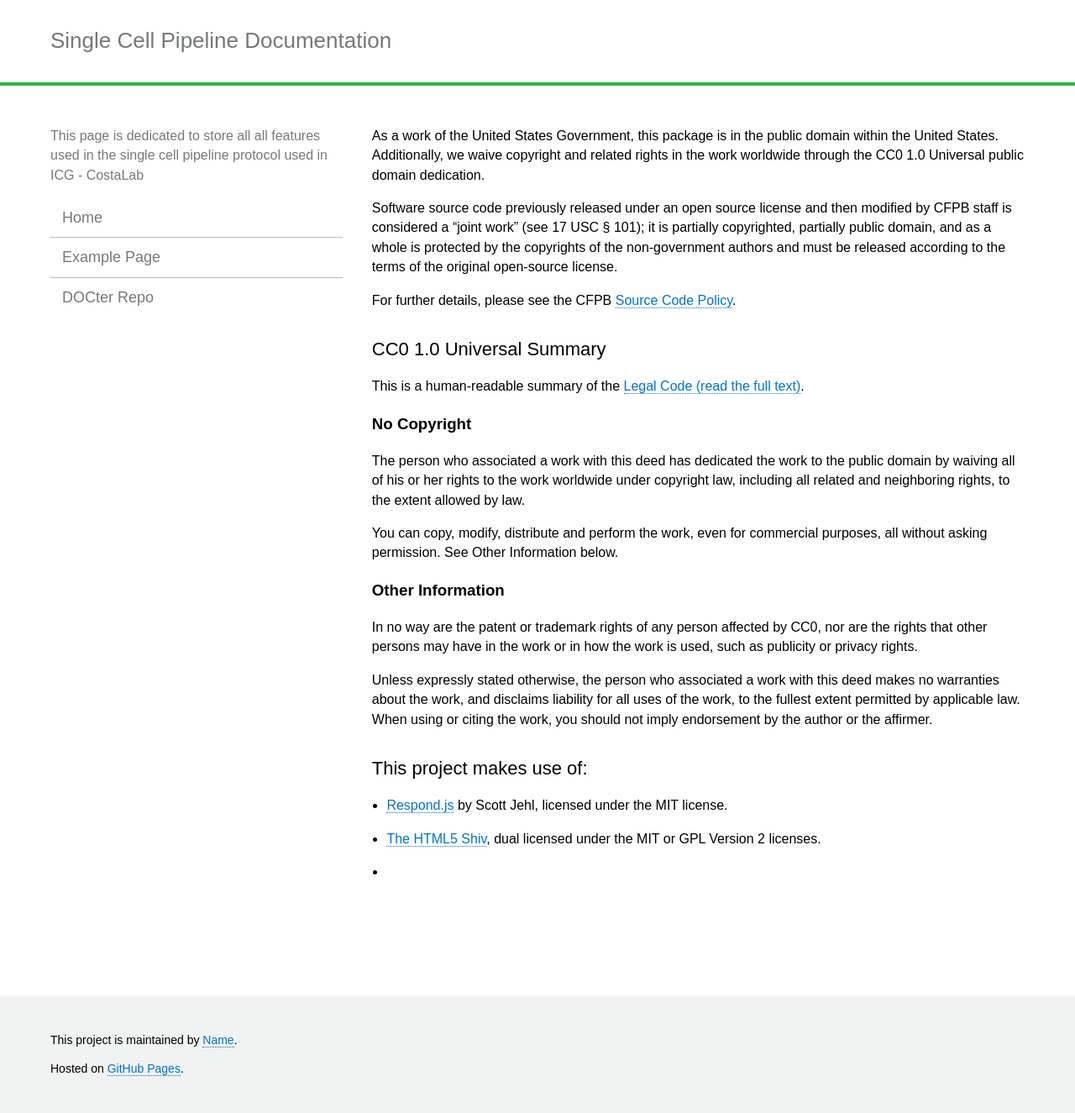
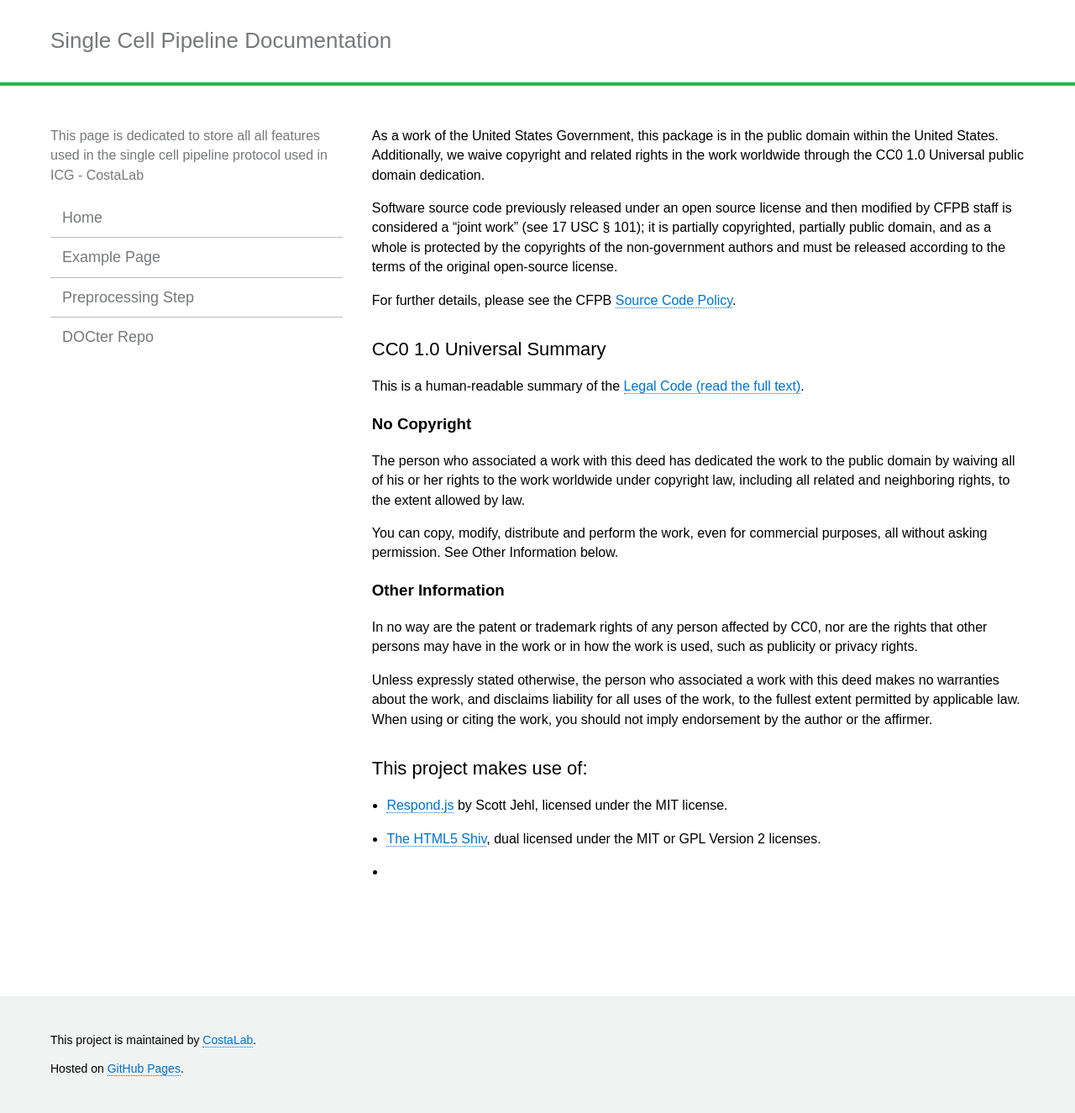
Before and after one commit to CostaLab/scrna_seurat_pipeline, a Jekyll site: the page built from docs/TERMS.md, in a window 1280 px wide. Shown: the whole page at 84% size. Built offline with Jekyll 4.4.1, drawn with Linux system fonts in a browser that asks for light colours; our own code applies the rules of GitHub Pages for plain Markdown files.

Commit message:
doc example

```diff
--- a/docs/_config.yml
+++ b/docs/_config.yml
@@ -21,8 +21,8 @@
 
 # Author/Organization info to be displayed in the templates
 author:
-  name: Name
-  url: http://localhost:4000
+  name: CostaLab
+  url: https://www.costalab.org/
 
 # Point the logo URL at a file in your repo or hosted elsewhere by your organization
 logourl:
@@ -30,12 +30,15 @@
 
 # Navigation
 # List links that should appear in the site sidebar here
-navigation:
+navigation: ## To add new pages insert here and create a markdown in _pages folder
 - text: Home
   url: ./
   internal: true
 - text: Example Page
   url: example_page/
+  internal: true
+- text: Preprocessing Step ##Example
+  url: Pre-processing/
   internal: true
 - text: DOCter Repo
   url: https://github.com/cfpb/DOCter
```
